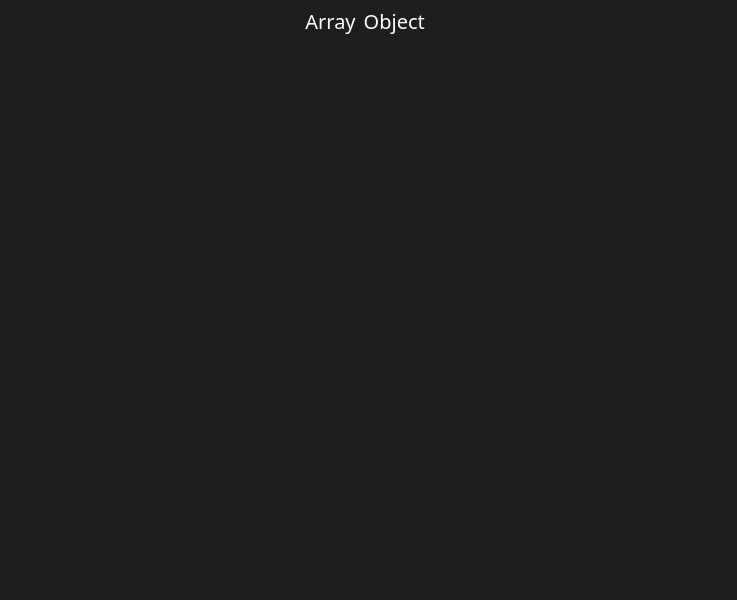
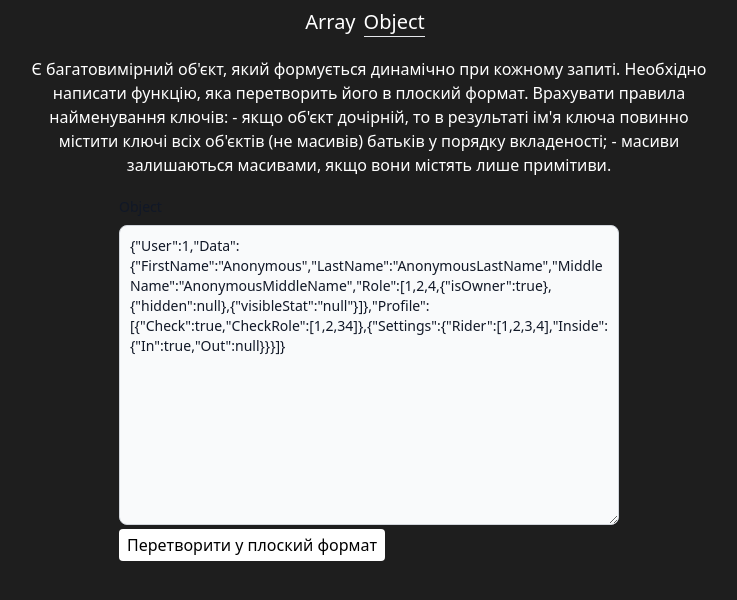
Before and after one commit to azopo/arrayObject_test, a Vue app: page /object in a window 1280 px wide. Before the commit this address had no page. Shown: the top 600 px of the page, without its empty margins (271-1008 px from the left). Built offline with nearby package versions, Linux system fonts and the light colour scheme.

Commit message:
add object page;

```diff
--- a/src/router/index.js
+++ b/src/router/index.js
@@ -1,6 +1,6 @@
 import { createRouter, createWebHistory } from "vue-router";
 import HomeView from "../views/HomeView.vue";
-
+import ObjectView from "@/views/ObjectView.vue";
 const router = createRouter({
   history: createWebHistory(import.meta.env.BASE_URL),
   routes: [
@@ -9,6 +9,11 @@ const router = createRouter({
       name: "home",
       component: HomeView,
     },
+    {
+      path: "/object",
+      name: "object",
+      component: ObjectView,
+    },
   ],
 });
 
--- a/src/views/HomeView.vue
+++ b/src/views/HomeView.vue
@@ -38,7 +38,7 @@ const arr = [
   -2, 0, 1, 2, 3, 4, 5, 8, 9, 11, 13, 15, 18, 22, 25, 28, 29, 30, 31,
 ];
 const inputModel = ref(arr);
-const result = ref("123123123");
+const result = ref("");
 const rangeString = () => {
   const arr = inputModel.value.toString().split(/,| /);
   if (result.value.length > 0) {
--- /dev/null
+++ b/src/views/ObjectView.vue
@@ -0,0 +1,95 @@
+<template>
+  <div class="container mt-3 text-white flex flex-col items-center">
+    <p class="w-[700px] text-center">
+      Є багатовимірний об'єкт, який формується динамічно при кожному запиті.
+      Необхідно написати функцію, яка перетворить його в плоский формат.
+      Врахувати правила найменування ключів: - якщо об'єкт дочірній, то в
+      результаті ім'я ключа повинно містити ключі всіх об'єктів (не масивів)
+      батьків у порядку вкладеності; - масиви залишаються масивами, якщо вони
+      містять лише примітиви.
+    </p>
+    <div class="my-5">
+      <div>
+        <label
+          for="message"
+          class="block mb-2 text-sm font-medium text-gray-900 dark:text-white"
+          >Object</label
+        >
+        <textarea
+          id="message"
+          class="w-[500px] h-[300px] block p-2.5 text-sm text-gray-900 bg-gray-50 rounded-lg border border-gray-300 focus:ring-blue-500 focus:border-blue-500 dark:bg-gray-700 dark:border-gray-600 dark:placeholder-gray-400 dark:text-white dark:focus:ring-blue-500 dark:focus:border-blue-500"
+          placeholder="Write your thoughts here..."
+          v-model="textArea"
+        ></textarea>
+      </div>
+      <p>
+        <button
+          class="bg-white text-black rounded px-2 py-1 mt-1"
+          @click.prevent="flattenObject(JSON.parse(textArea))"
+        >
+          Перетворити у плоский формат
+        </button>
+      </p>
+    </div>
+    <p>{{ result }}</p>
+  </div>
+</template>
+
+<script setup>
+import { ref } from "vue";
+const result = ref("");
+const multidimensionalObject = ref({
+  User: 1,
+  Data: {
+    FirstName: "Anonymous",
+    LastName: "AnonymousLastName",
+    MiddleName: "AnonymousMiddleName",
+    Role: [
+      1,
+      2,
+      4,
+      {
+        isOwner: true,
+      },
+      {
+        hidden: null,
+      },
+      {
+        visibleStat: "null",
+      },
+    ],
+  },
+  Profile: [
+    {
+      Check: true,
+      CheckRole: [1, 2, 34],
+    },
+    {
+      Settings: {
+        Rider: [1, 2, 3, 4],
+        Inside: {
+          In: true,
+          Out: null,
+        },
+      },
+    },
+  ],
+});
+const textArea = ref(JSON.stringify(multidimensionalObject.value));
+function flattenObject(obj, parentKey = "", flattenedObject = {}) {
+  for (const key in obj) {
+    if (typeof obj[key] === "object") {
+      if (Array.isArray(obj[key])) {
+        flattenedObject[`${parentKey}${key}`] = obj[key];
+      } else {
+        flattenObject(obj[key], `${parentKey}${key}.`, flattenedObject);
+      }
+    } else {
+      flattenedObject[`${parentKey}${key}`] = obj[key];
+    }
+  }
+  result.value = JSON.stringify(flattenedObject);
+}
+</script>
+
+<style scoped></style>
```
